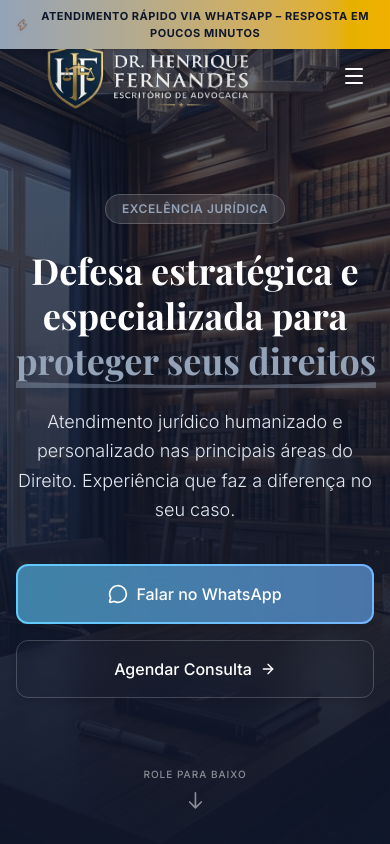
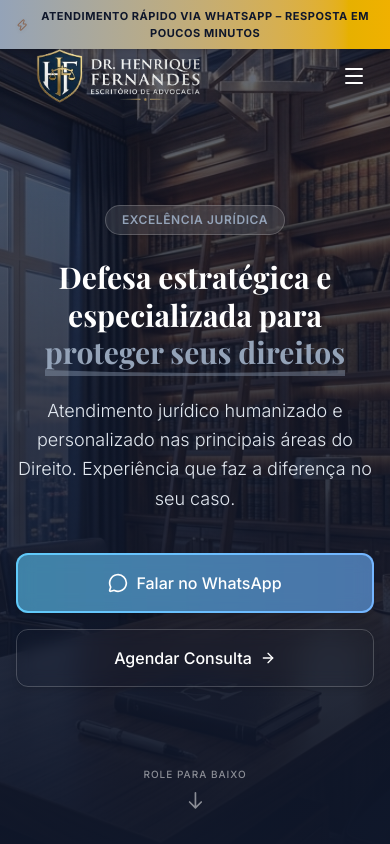
Before and after one commit to Lucas-marques98/Site-Rick, a Next.js app: page / in a window 390 px wide. Shown: the top 844 px of the page. Built offline with nearby package versions, Linux system fonts and the light colour scheme; a web font is replaced by a local one.

Commit message:
Second Commit

```diff
--- a/src/app/page.tsx
+++ b/src/app/page.tsx
@@ -15,7 +15,7 @@ import SocialProofPopup from "@/components/ui/SocialProofPopup";
 
 export default function Home() {
   return (
-    <main className="min-h-screen bg-background flex flex-col pt-0">
+    <main className="min-h-screen bg-background flex flex-col pt-0 overflow-x-hidden">
       <TopBar />
       <Navbar />
       <Hero />
--- a/src/components/sections/About.tsx
+++ b/src/components/sections/About.tsx
@@ -16,8 +16,8 @@ export default function About() {
             className="order-2 lg:order-1 relative"
           >
             <div className="relative aspect-[3/4] w-full max-w-md mx-auto lg:mx-0">
-              <div className="absolute -inset-4 border border-secondary/30 rounded-xl transform translate-x-4 translate-y-4 -z-10"></div>
-              <div className="absolute -inset-4 border-2 border-primary/10 rounded-xl transform -translate-x-3 -translate-y-3 -z-10 bg-slate-50"></div>
+              <div className="absolute -inset-2 md:-inset-4 border border-secondary/30 rounded-xl transform translate-x-2 translate-y-2 md:translate-x-4 md:translate-y-4 -z-10"></div>
+              <div className="absolute -inset-2 md:-inset-4 border-2 border-primary/10 rounded-xl transform -translate-x-1 -translate-y-1 md:-translate-x-3 md:-translate-y-3 -z-10 bg-slate-50"></div>
 
               <div className="relative w-full h-full overflow-hidden rounded-xl shadow-lg group">
                 <img
@@ -28,7 +28,7 @@ export default function About() {
                 <div className="absolute inset-0 bg-black/0 group-hover:bg-black/10 transition-colors duration-700 pointer-events-none"></div>
               </div>
 
-              <div className="absolute -bottom-6 -right-4 sm:-bottom-8 sm:-right-8 bg-primary text-white p-5 md:p-6 rounded-xl shadow-2xl max-w-[180px] md:max-w-[200px] z-10 hover:-translate-y-2 transition-all duration-300 hover:shadow-primary/30">
+              <div className="absolute -bottom-4 -right-2 sm:-bottom-8 sm:-right-8 bg-primary text-white p-4 md:p-6 rounded-xl shadow-2xl max-w-[160px] sm:max-w-[180px] md:max-w-[200px] z-10 hover:-translate-y-2 transition-all duration-300 hover:shadow-primary/30">
                 <Shield className="w-8 h-8 mb-3 text-secondary" />
                 <p className="font-serif font-bold text-lg leading-tight mb-1">Ética e Transparência</p>
                 <p className="text-sm text-slate-300">Valores fundamentais</p>
--- a/src/components/sections/Contact.tsx
+++ b/src/components/sections/Contact.tsx
@@ -83,7 +83,7 @@ export default function Contact() {
             viewport={{ once: true }}
             transition={{ duration: 0.6, delay: 0.2 }}
           >
-            <div className="bg-slate-50 p-8 md:p-10 rounded-2xl border border-slate-100 shadow-lg">
+            <div className="bg-slate-50 p-6 sm:p-8 md:p-10 rounded-2xl border border-slate-100 shadow-lg">
               <h3 className="text-2xl font-serif font-bold text-slate-900 mb-6">Envie sua mensagem</h3>
               <form className="space-y-6" onSubmit={(e) => e.preventDefault()}>
                 <div>
--- a/src/components/sections/Footer.tsx
+++ b/src/components/sections/Footer.tsx
@@ -5,13 +5,13 @@ export default function Footer() {
   return (
     <footer className="bg-slate-900 text-slate-300 py-12 border-t border-slate-800">
       <div className="max-w-7xl mx-auto px-4 sm:px-6 lg:px-8">
-        <div className="grid md:grid-cols-4 gap-8 mb-8 pb-8 border-b border-slate-800">
+        <div className="grid md:grid-cols-4 gap-6 md:gap-8 mb-8 pb-8 border-b border-slate-800">
           <div className="col-span-1 md:col-span-2">
             <div className="flex flex-col items-start mb-2">
               <img
                 src="/Logoo.png"
                 alt="Dr. Henrique Fernandes Logo"
-                className="h-40 md:h-56 w-auto object-contain mb-2 brightness-200 contrast-125 -ml-8 transform scale-110"
+                className="h-28 md:h-56 w-auto object-contain mb-2 brightness-200 contrast-125 -ml-4 md:-ml-8 transform md:scale-110"
               />
             </div>
             <p className="text-sm text-slate-400 max-w-sm">
--- a/src/components/sections/Hero.tsx
+++ b/src/components/sections/Hero.tsx
@@ -42,7 +42,7 @@ export default function Hero() {
             Excelência Jurídica
           </span>
 
-          <h1 className="text-4xl md:text-5xl lg:text-7xl font-serif font-bold text-white leading-tight mb-6 md:mb-8">
+          <h1 className="text-3xl sm:text-4xl md:text-5xl lg:text-7xl font-serif font-bold text-white leading-tight mb-6 md:mb-8">
             Defesa estratégica e <br className="hidden md:block"/>
             especializada para <span className="text-secondary relative whitespace-nowrap">proteger seus direitos
               <svg className="absolute w-full h-3 -bottom-1 left-0 text-secondary/40 fill-current" viewBox="0 0 100 20" preserveAspectRatio="none"><path d="M0,10 Q50,20 100,10 L100,20 L0,20 Z" /></svg>
--- a/src/components/sections/PracticeAreas.tsx
+++ b/src/components/sections/PracticeAreas.tsx
@@ -84,7 +84,7 @@ export default function PracticeAreas() {
             <motion.div
               key={index}
               variants={itemVariants}
-              className="bg-white rounded-xl p-8 border border-slate-100 shadow-md hover:shadow-2xl transform transition-all duration-300 group hover:-translate-y-3 hover:border-secondary/50 relative overflow-hidden"
+              className="bg-white rounded-xl p-6 sm:p-8 border border-slate-100 shadow-md hover:shadow-2xl transform transition-all duration-300 group hover:-translate-y-3 hover:border-secondary/50 relative overflow-hidden"
             >
               <div className="absolute top-0 left-0 w-full h-1 bg-gradient-to-r from-transparent via-transparent to-transparent group-hover:from-primary group-hover:via-secondary group-hover:to-primary transition-all duration-500"></div>
 
--- a/src/components/ui/Navbar.tsx
+++ b/src/components/ui/Navbar.tsx
@@ -34,7 +34,7 @@ export default function Navbar() {
             <img
               src="/Logoo.png"
               alt="Dr. Henrique Fernandes Logo"
-              className="h-36 md:h-48 w-auto object-contain drop-shadow-md -my-12 transform scale-110"
+              className="h-28 md:h-48 w-auto object-contain drop-shadow-md -my-8 md:-my-12 transform scale-[1.15] md:scale-110"
             />
           </a>
         </div>
```
Also changed, not shown: public/Logo.png (added).
